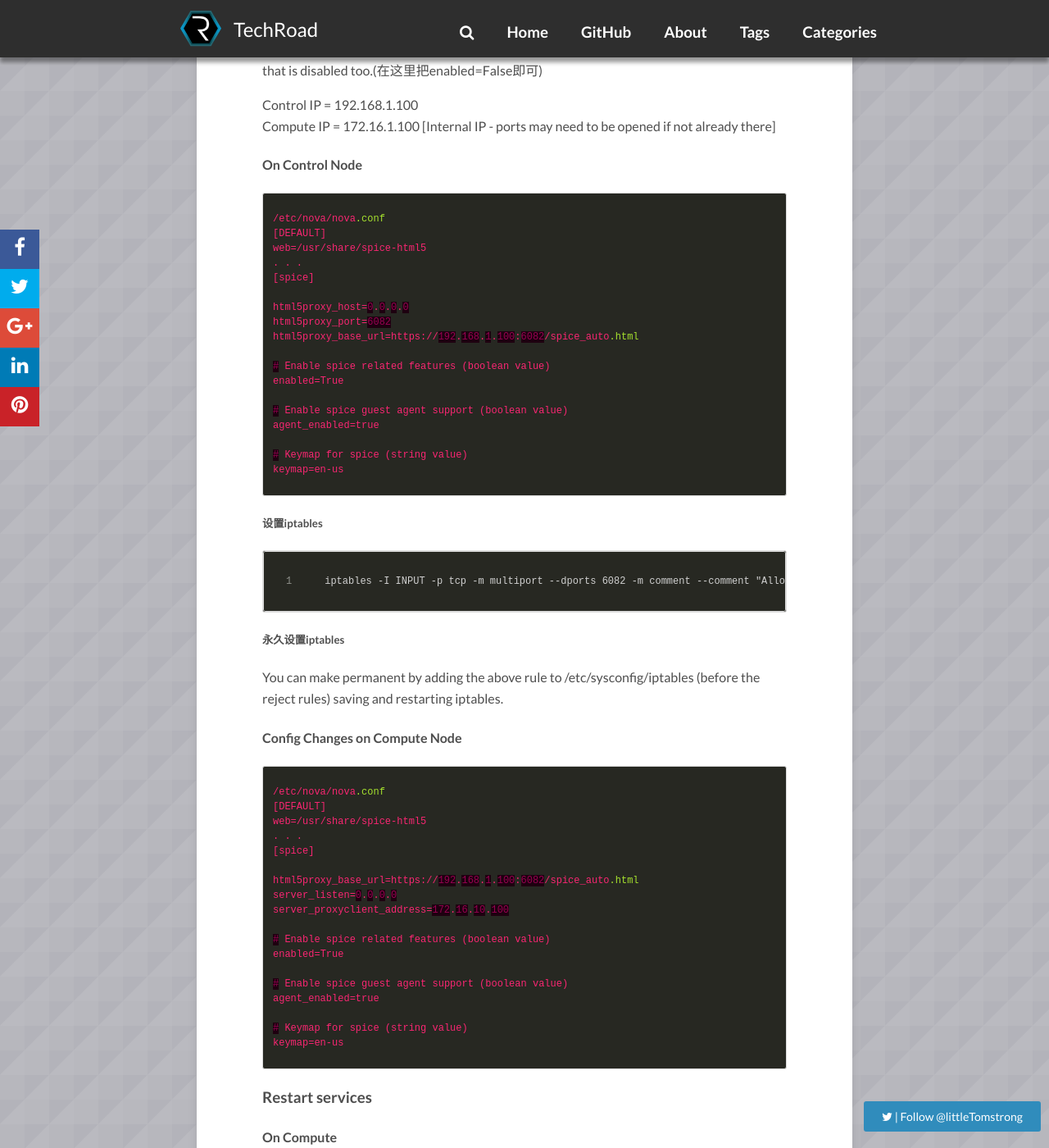
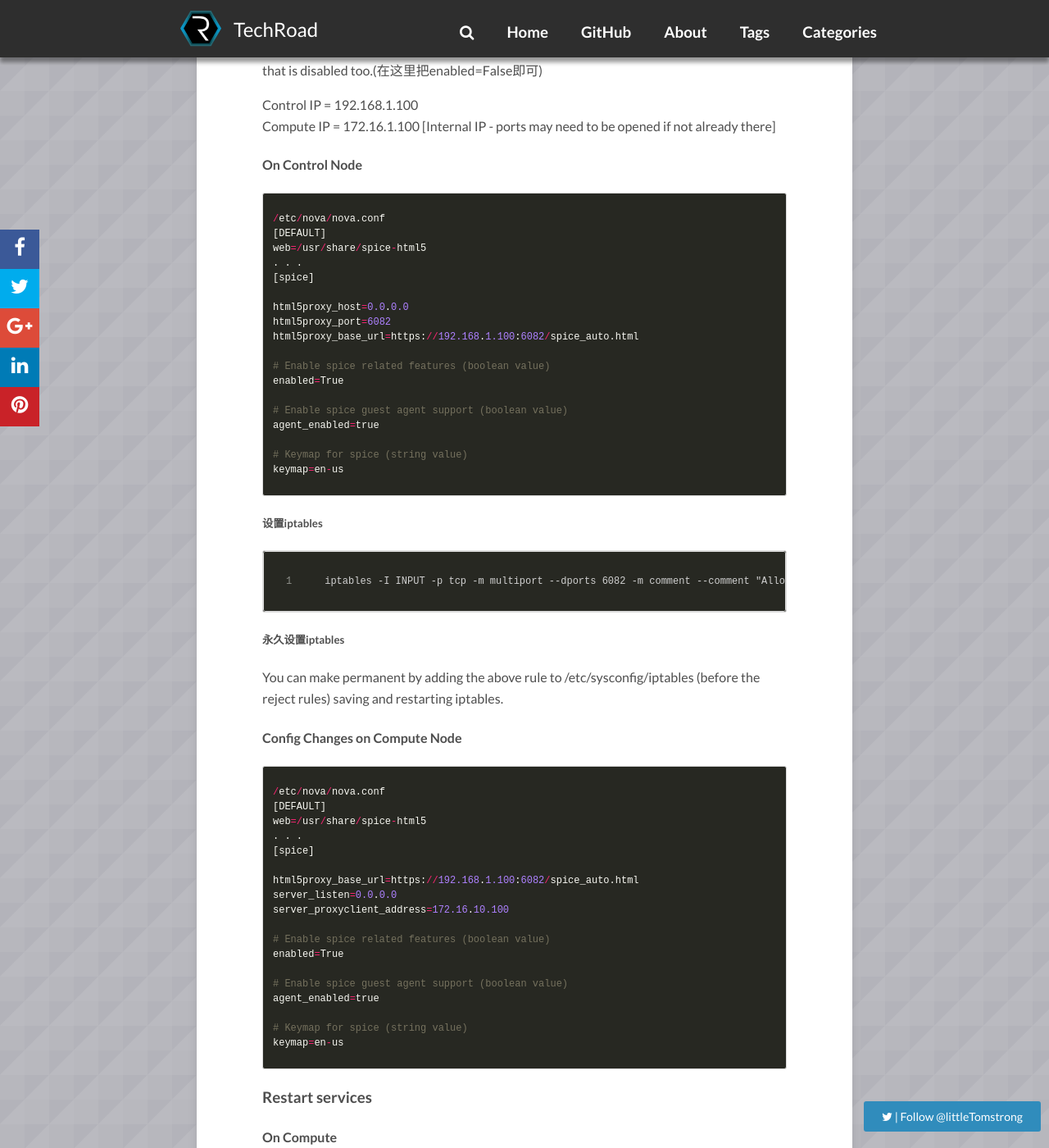
Before and after one commit to JianqingJiang/jianqingjiang.github.io, a Jekyll site: the page built from _posts/2016-08-04-openstack_spice.md, in a window 1280 px wide and 1400 px high, scrolled down 2109 px. Shown: the whole window at 82% size. Built offline with Jekyll 4.4.1, drawn with Linux system fonts in a browser that asks for light colours; nearby versions of some CDN libraries; comment, search, counter and statistics services are not loaded.

Commit message:
modified _config.yml

```diff
--- a/_posts/2016-08-04-openstack_spice.md
+++ b/_posts/2016-08-04-openstack_spice.md
@@ -83,7 +83,7 @@ Compute IP = 172.16.1.100   [Internal IP - ports may need to be opened if not al
 
 ####   On Control Node
 
-{% highlight css %}
+{% highlight python %}
 
 /etc/nova/nova.conf
 [DEFAULT]
@@ -118,7 +118,7 @@ You can make permanent by adding the above rule to /etc/sysconfig/iptables (befo
 
 ####   Config Changes on Compute Node
 
-{% highlight css %}
+{% highlight python %}
 
 /etc/nova/nova.conf
 [DEFAULT]
```
Also changed, not shown: 1 other file.
